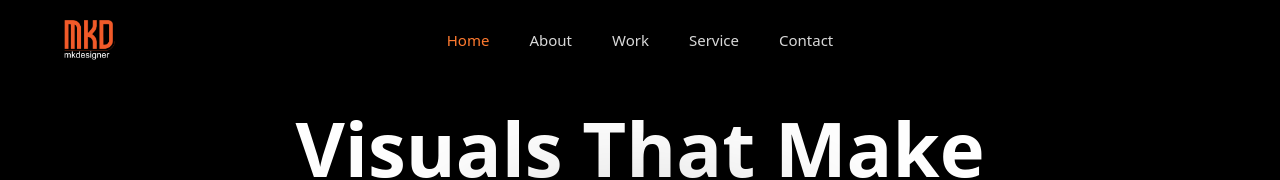
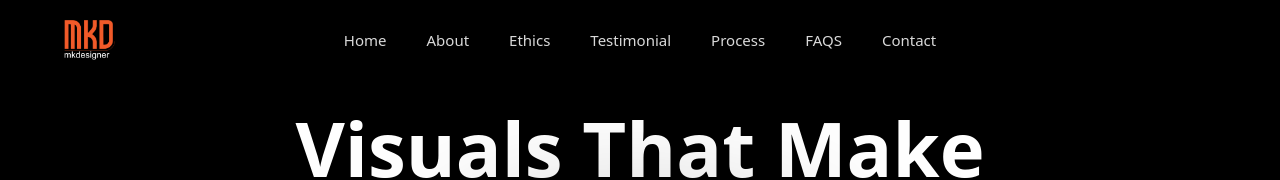
Before and after one commit to seeroman/mkhan-portfolio, a React (Create React App) app: page / in a window 1280 px wide. Shown: the top 180 px of the page. Built offline with nearby package versions, Linux system fonts and the light colour scheme.

Commit message:
added back to top button

```diff
--- a/src/App.js
+++ b/src/App.js
@@ -1,5 +1,5 @@
-import logo from './logo.svg';
-import './App.css';
+import logo from "./logo.svg";
+import "./App.css";
 
 function App() {
   return (
@@ -15,7 +15,7 @@ function App() {
           target="_blank"
           rel="noopener noreferrer"
         >
-          Learn React
+          MK Designer Portfolio
         </a>
       </header>
     </div>
--- /dev/null
+++ b/src/components/BackToTop.jsx
@@ -0,0 +1,47 @@
+import { useEffect, useState } from "react";
+
+export default function BackToTop() {
+  const [visible, setVisible] = useState(false);
+
+  useEffect(() => {
+    function handleScroll() {
+      if (window.scrollY > 400) {
+        setVisible(true);
+      } else {
+        setVisible(false);
+      }
+    }
+
+    window.addEventListener("scroll", handleScroll);
+    return () => window.removeEventListener("scroll", handleScroll);
+  }, []);
+
+  function scrollTop() {
+    window.scrollTo({
+      top: 0,
+      behavior: "smooth",
+    });
+  }
+
+  return (
+    <button
+      onClick={scrollTop}
+      aria-label="Back to top"
+      className={`fixed bottom-8 right-8 z-50 h-14 w-14 rounded-full bg-[#ff7a2f] text-white shadow-lg flex items-center justify-center
+      transition-all duration-300 ease-out
+      hover:scale-110 hover:bg-[#ff6a1f] hover:shadow-2xl
+      ${visible ? "opacity-100 translate-y-0" : "opacity-0 translate-y-6 pointer-events-none"}`}
+    >
+      <svg
+        xmlns="http://www.w3.org/2000/svg"
+        className="w-5 h-5"
+        fill="none"
+        viewBox="0 0 24 24"
+        stroke="currentColor"
+        strokeWidth="2"
+      >
+        <path strokeLinecap="round" strokeLinejoin="round" d="M5 15l7-7 7 7" />
+      </svg>
+    </button>
+  );
+}
--- a/src/components/ContactSection.jsx
+++ b/src/components/ContactSection.jsx
@@ -84,7 +84,7 @@ export default function ContactSection() {
   ];
 
   return (
-    <section className="bg-[#f4f4f4]">
+    <section id="contact" className="bg-[#f4f4f4]">
       <div className="max-w-[1400px] mx-auto px-10 py-20">
         <p className="text-[18px] text-black/70">Contact</p>
 
--- a/src/components/FaqSection.jsx
+++ b/src/components/FaqSection.jsx
@@ -44,7 +44,7 @@ export default function FaqSection() {
   const [openIdx, setOpenIdx] = useState(null);
 
   return (
-    <section className="relative bg-[#0b0b0b] overflow-hidden">
+    <section id="faqs" className="relative bg-[#0b0b0b] overflow-hidden">
       {/* vignette */}
       <div className="pointer-events-none absolute inset-0">
         <div className="absolute inset-0 bg-[radial-gradient(circle_at_top,rgba(255,255,255,0.07)_0%,rgba(11,11,11,0.92)_60%,rgba(11,11,11,1)_100%)]" />
--- a/src/components/Navbar.jsx
+++ b/src/components/Navbar.jsx
@@ -1,19 +1,21 @@
-import { NavLink, Link } from "react-router-dom";
+import { Link } from "react-router-dom";
 import logo from "../assets/logo/MKD Logo-02.png";
 
 const nav = [
-  { label: "Home", to: "/" },
-  { label: "About", to: "/about" },
-  { label: "Work", to: "/work" },
-  { label: "Service", to: "/service" },
-  { label: "Contact", to: "/contact" },
+  { label: "Home", to: "#home" },
+  { label: "About", to: "#about" },
+  { label: "Ethics", to: "#workethics" },
+  { label: "Testimonial", to: "#testimonial" },
+  { label: "Process", to: "#workprocess" },
+  { label: "FAQS", to: "#faqs" },
+  { label: "Contact", to: "#contact" },
 ];
 
 export default function Navbar() {
   return (
     <header className="absolute top-0 left-0 w-full z-50">
       <div className="max-w-[1200px] mx-auto px-6 h-20 flex items-center relative">
-        {/* Left logo */}
+        {/* Logo */}
         <Link to="/" className="flex items-center">
           <img
             src={logo}
@@ -23,24 +25,16 @@ export default function Navbar() {
           />
         </Link>
 
-        {/* Center nav */}
+        {/* Navigation */}
         <nav className="hidden md:flex items-center gap-10 absolute left-1/2 -translate-x-1/2">
           {nav.map((n) => (
-            <NavLink
+            <a
               key={n.to}
-              to={n.to}
-              end={n.to === "/"}
-              className={({ isActive }) =>
-                [
-                  "text-[15px] font-medium transition-colors",
-                  isActive
-                    ? "text-[#ff7a2f]"
-                    : "text-white/85 hover:text-white",
-                ].join(" ")
-              }
+              href={n.to}
+              className="text-[15px] font-medium text-white/85 hover:text-white transition-colors"
             >
               {n.label}
-            </NavLink>
+            </a>
           ))}
         </nav>
       </div>
--- a/src/components/TestimonialBrandsSection.jsx
+++ b/src/components/TestimonialBrandsSection.jsx
@@ -115,7 +115,7 @@ export default function TestimonialBrandsSection() {
   const active = testimonials[activeIndex];
 
   return (
-    <section className="relative bg-black overflow-hidden">
+    <section id="testimonial" className="relative bg-black overflow-hidden">
       <div className="relative max-w-[1400px] mx-auto px-6 md:px-10 pt-16 pb-12">
         <p className="text-white/50 text-[16px]">Testimonial</p>
 
--- a/src/components/WelcomeIntro.jsx
+++ b/src/components/WelcomeIntro.jsx
@@ -3,7 +3,7 @@ import aboutPhoto from "../assets/home/about-photo.jpeg";
 
 export default function WelcomeSection() {
   return (
-    <section className="relative bg-black overflow-hidden">
+    <section id="about" className="relative bg-black overflow-hidden">
       <div className="relative max-w-[1400px] mx-auto px-10 pt-10 pb-16">
         {/* top label */}
         <div className="text-white/90 text-[18px]">Welcome</div>
--- a/src/components/WorkEthicScrollSection.jsx
+++ b/src/components/WorkEthicScrollSection.jsx
@@ -93,7 +93,11 @@ export default function WorkEthicHorizontalSticky() {
   const activeFill = clamp(p01 * n - active, 0, 1);
 
   return (
-    <section ref={sectionRef} className="bg-white text-black pb-40">
+    <section
+      id="workethics"
+      ref={sectionRef}
+      className="bg-white text-black pb-40"
+    >
       <div className="h-[260vh]">
         <div className="sticky top-0 h-screen overflow-hidden">
           {/* HEADER */}
--- a/src/components/WorkProcessSection.jsx
+++ b/src/components/WorkProcessSection.jsx
@@ -23,7 +23,7 @@ export default function WorkProcessSection() {
   ];
 
   return (
-    <section className="bg-[#f4f4f4]">
+    <section id="workprocess" className="bg-[#f4f4f4]">
       <div className="max-w-[1400px] mx-auto px-10 py-20">
         {/* Label */}
         <p className="text-[18px] text-black/70">Work Process</p>
--- a/src/pages/Home.jsx
+++ b/src/pages/Home.jsx
@@ -6,6 +6,7 @@ import WorkProcessSection from "../components/WorkProcessSection";
 import FaqSection from "../components/FaqSection";
 import ContactSection from "../components/ContactSection";
 import WorkEthicScrollSection from "../components/WorkEthicScrollSection";
+import BackToTop from "../components/BackToTop";
 export default function Home() {
   return (
     <>
@@ -17,6 +18,7 @@ export default function Home() {
       <WorkProcessSection />
       <FaqSection />
       <ContactSection />
+      <BackToTop />
     </>
   );
 }
```
